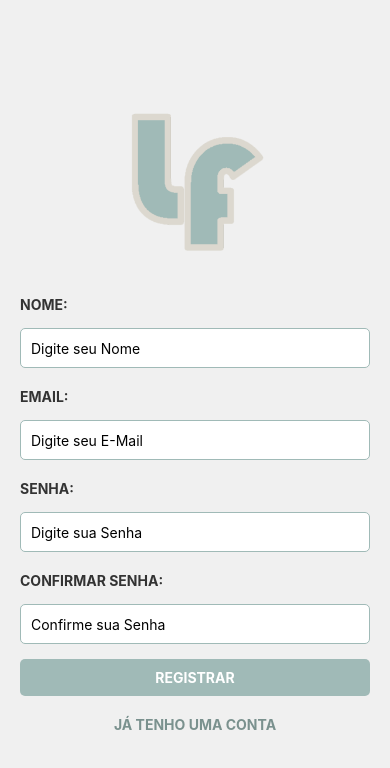
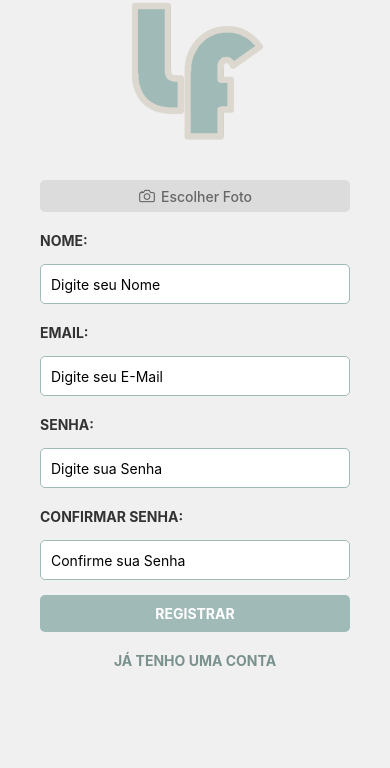
Before and after one commit to yJoaoFerreira/LFitness, a React Native app: screen /Registrar in a window 390 px wide. Shown: the top 768 px of the page. Built offline with nearby package versions, Linux system fonts and the light colour scheme.

Commit message:
Fix bugs do merge.

```diff
--- a/screens/ChangePassword.js
+++ b/screens/ChangePassword.js
@@ -9,7 +9,21 @@ const ChangePassword = ({ navigation }) => {
   const [successMessage, setSuccessMessage] = useState('');
   const [loading, setLoading] = useState(false);
 
+  const handlePasswordReset = async () => {
+    setLoading(true);
+    setError('');
+    setSuccessMessage('');
 
+    try {
+      const auth = getAuth(Firebase);
+      await sendPasswordResetEmail(auth, email);
+      setSuccessMessage('E-mail de redefinição de senha enviado com sucesso!');
+    } catch (err) {
+      setError('Erro ao enviar o e-mail de redefinição de senha. Verifique o e-mail e tente novamente.');
+    } finally {
+      setLoading(false);
+    }
+  };
 
   return (
     <View style={styles.container}>
--- a/screens/Register.js
+++ b/screens/Register.js
@@ -1,8 +1,10 @@
 import React, { useState } from 'react';
-import { View, Pressable, Text, TextInput, StyleSheet, ActivityIndicator, Image } from 'react-native';
+import { View, Pressable, Text, TextInput, StyleSheet, ActivityIndicator, Image, ScrollView, KeyboardAvoidingView, Platform } from 'react-native';
+import { Ionicons } from '@expo/vector-icons';
 import { getAuth, createUserWithEmailAndPassword } from "firebase/auth";
 import { doc, setDoc } from "firebase/firestore";
 import { db } from '../services/firebaseConfig';
+import * as ImagePicker from 'expo-image-picker';
 
 const Register = ({ navigation }) => {
   const [email, setEmail] = useState('');
@@ -11,32 +13,24 @@ const Register = ({ navigation }) => {
   const [nome, setNome] = useState('');
   const [error, setError] = useState('');
   const [loading, setLoading] = useState(false);
+  const [image, setImage] = useState('');
 
   const handleRegister = async () => {
     setError('');
-
     if (senha !== confirmarSenha) {
       setError('As senhas não coincidem.');
       return;
     }
-
     if (!nome) {
       setError('O campo nome é obrigatório.');
       return;
     }
-
     setLoading(true);
-
     try {
       const auth = getAuth();
       const userCredential = await createUserWithEmailAndPassword(auth, email, senha);
-
       const userEmail = userCredential.user.email;
-
-      await setDoc(doc(db, 'Alunos', userEmail), {
-        Nome: nome,
-      });
-
+      await setDoc(doc(db, 'Alunos', userEmail), { Nome: nome });
       setLoading(false);
       navigation.replace('Login');
     } catch (error) {
@@ -46,49 +40,45 @@ const Register = ({ navigation }) => {
     }
   };
 
+  const handdleImagePicker = async () => {
+    const result = await ImagePicker.launchImageLibraryAsync({
+      aspect: [4, 4],
+      allowsEditing: true,
+      base64: true,
+      quality: 1,
+    });
+    if (!result.canceled) {
+      setImage(result.assets[0].uri);
+    }
+  };
+
   return (
+    <KeyboardAvoidingView style={styles.container} behavior={Platform.OS === "ios" ? "padding" : null}>
+      <ScrollView contentContainerStyle={styles.scrollViewContent}>
         <View style={styles.container}>
           <Image source={require('../assets/logo.png')} style={styles.logo} />
-
           {loading ? (
             <ActivityIndicator size="large" color="#4A90E2" />
           ) : (
             <>
+              <Pressable style={styles.pictureButton} onPress={handdleImagePicker}>
+                <Ionicons name="camera-outline" size={18} color="#666" />
+                <Text style={styles.pictureButtonText}>Escolher Foto</Text>
+              </Pressable>
+
+              {image ? <Image source={{ uri: image }} style={styles.profileImage} /> : null}
+
               <Text style={styles.label}>Nome:</Text>
-          <TextInput
-            style={styles.formInput}
-            placeholder="Digite seu Nome"
-            value={nome}
-            onChangeText={setNome}
-          />
+              <TextInput style={styles.formInput} placeholder="Digite seu Nome" value={nome} onChangeText={setNome} />
 
               <Text style={styles.label}>Email:</Text>
-          <TextInput
-            style={styles.formInput}
-            placeholder="Digite seu E-Mail"
-            value={email}
-            onChangeText={setEmail}
-            autoCapitalize="none"
-            keyboardType="email-address"
-          />
+              <TextInput style={styles.formInput} placeholder="Digite seu E-Mail" value={email} onChangeText={setEmail} autoCapitalize="none" keyboardType="email-address" />
 
               <Text style={styles.label}>Senha:</Text>
-          <TextInput
-            style={styles.formInput}
-            placeholder="Digite sua Senha"
-            value={senha}
-            onChangeText={setSenha}
-            secureTextEntry={true}
-          />
+              <TextInput style={styles.formInput} placeholder="Digite sua Senha" value={senha} onChangeText={setSenha} secureTextEntry={true} />
 
               <Text style={styles.label}>Confirmar Senha:</Text>
-          <TextInput
-            style={styles.formInput}
-            placeholder="Confirme sua Senha"
-            value={confirmarSenha}
-            onChangeText={setConfirmarSenha}
-            secureTextEntry={true}
-          />
+              <TextInput style={styles.formInput} placeholder="Confirme sua Senha" value={confirmarSenha} onChangeText={setConfirmarSenha} secureTextEntry={true} />
 
               {error ? <Text style={styles.errorText}>{error}</Text> : null}
 
@@ -102,6 +92,8 @@ const Register = ({ navigation }) => {
             </>
           )}
         </View>
+      </ScrollView>
+    </KeyboardAvoidingView>
   );
 };
 
@@ -159,6 +151,29 @@ const styles = StyleSheet.create({
     marginVertical: 10,
     fontWeight: 'bold',
   },
+  pictureButton: {
+    backgroundColor: '#dcdcdc', // Botão discreto
+    paddingVertical: 6,
+    paddingHorizontal: 10,
+    borderRadius: 5,
+    alignItems: 'center',
+    flexDirection: 'row',
+    justifyContent: 'center',
+    marginBottom: 15,
+  },
+  pictureButtonText: {
+    color: '#666', // Texto mais suave
+    fontWeight: '500',
+    fontSize: 14,
+    marginLeft: 5, // Espaço para o ícone
+  },
+  profileImage: {
+    width: 100,
+    height: 100,
+    borderRadius: 50,
+    alignSelf: 'center',
+    marginBottom: 20,
+  },
 });
 
 export default Register;
--- a/screens/Training.js
+++ b/screens/Training.js
@@ -117,7 +117,6 @@ export default function Training() {
           <TextInput
             style={styles.input}
             placeholder={item.placeholder}
-            keyboardType="numeric"
             value={item.value}
             onChangeText={item.onChangeText}
             placeholderTextColor="#888"
@@ -185,7 +184,7 @@ export default function Training() {
 
         <TouchableOpacity style={styles.button} onPress={handleSaveAndSendMessage}>
           <Icon name="save" size={20} color="#fff" style={styles.icon} />
-          <Text style={styles.buttonText}>Salvar Dados e Enviar WhatsApp</Text>
+          <Text style={styles.buttonText}>Enviar os Dados</Text>
         </TouchableOpacity>
       </ScrollView>
     </KeyboardAvoidingView>
@@ -235,7 +234,6 @@ const styles = StyleSheet.create({
     color: '#333333',
   },
   checkboxContainer: {
-    flexDirection: 'row',
     justifyContent: 'space-between',
     marginBottom: 20,
   },
```
Also changed, not shown: package.json (+6 -8 lines), 1 other file (tests, documents, lock files or other folders). Lines whose indentation alone changed are shown as unchanged.
